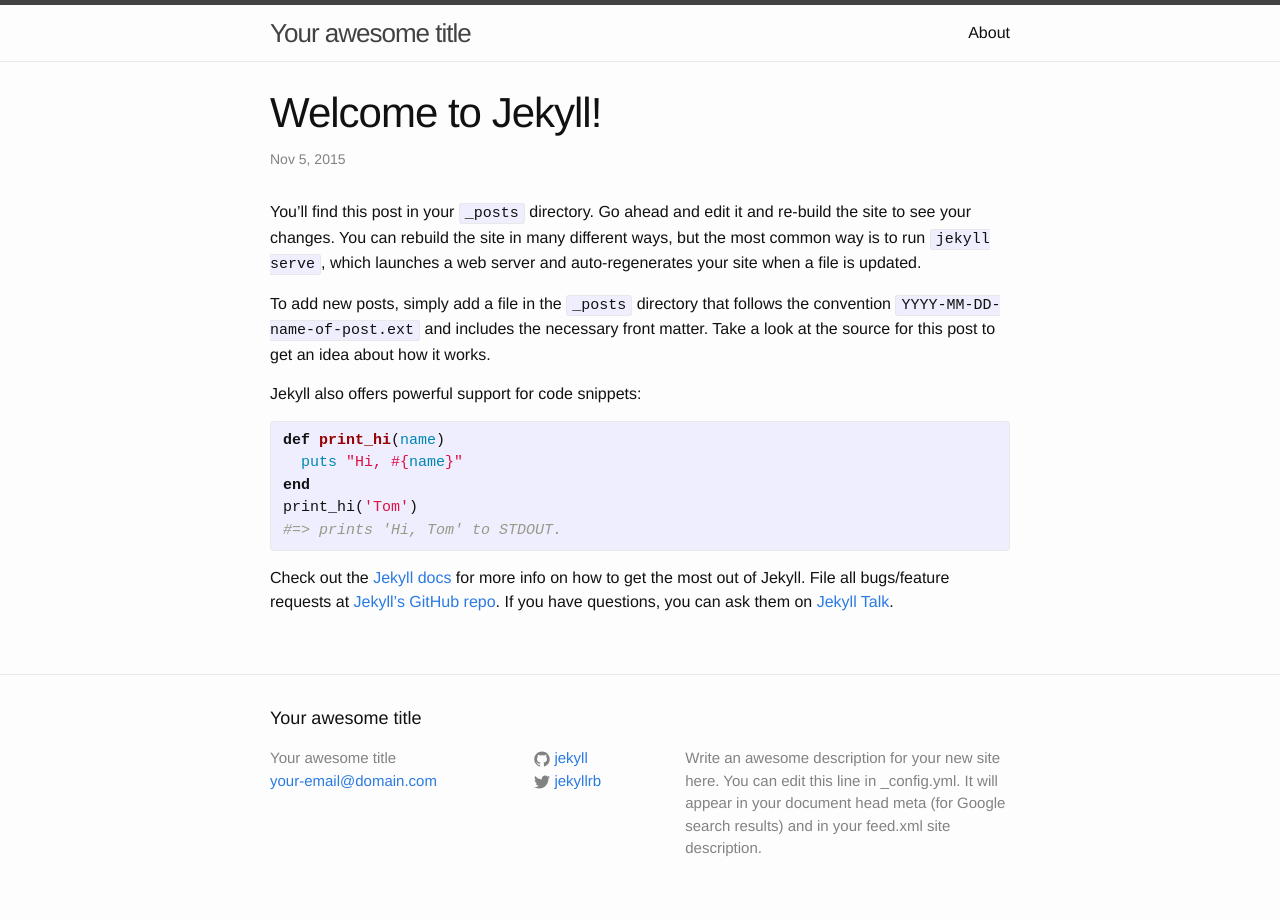
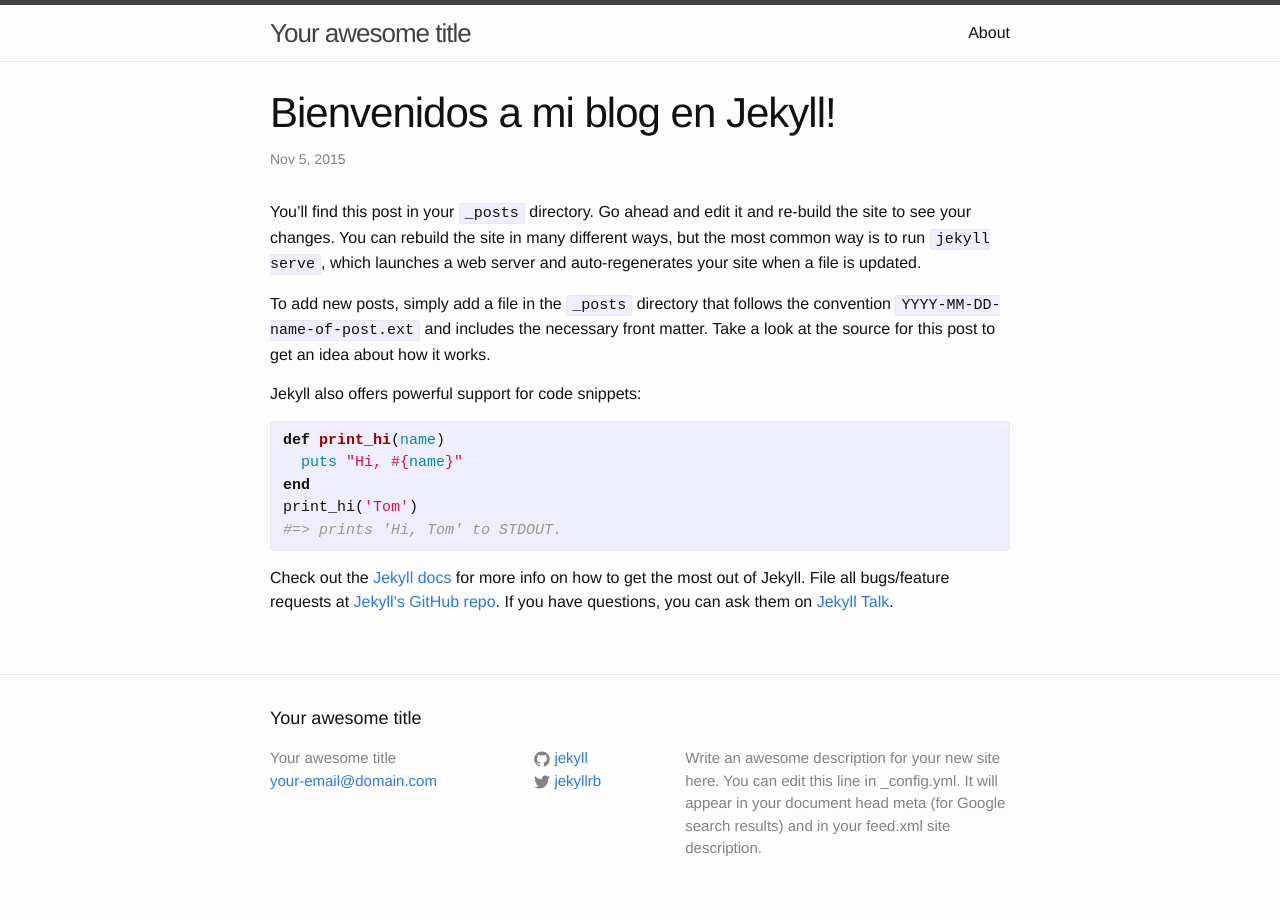
Before and after one commit to jelectronic/test-jekyll, a Jekyll site: the page built from _posts/2015-11-04-welcome-to-jekyll.markdown, in a window 1280 px wide. Built offline with Jekyll 4.4.1, drawn with Linux system fonts in a browser that asks for light colours.

Commit message:
Update 2015-11-04-welcome-to-jekyll.markdown

```diff
--- a/_posts/2015-11-04-welcome-to-jekyll.markdown
+++ b/_posts/2015-11-04-welcome-to-jekyll.markdown
@@ -1,6 +1,6 @@
 ---
 layout: post
-title:  "Welcome to Jekyll!"
+title:  "Bienvenidos a mi blog en Jekyll!"
 date:   2015-11-04 23:39:04 -0500
 categories: jekyll update
 ---
```
